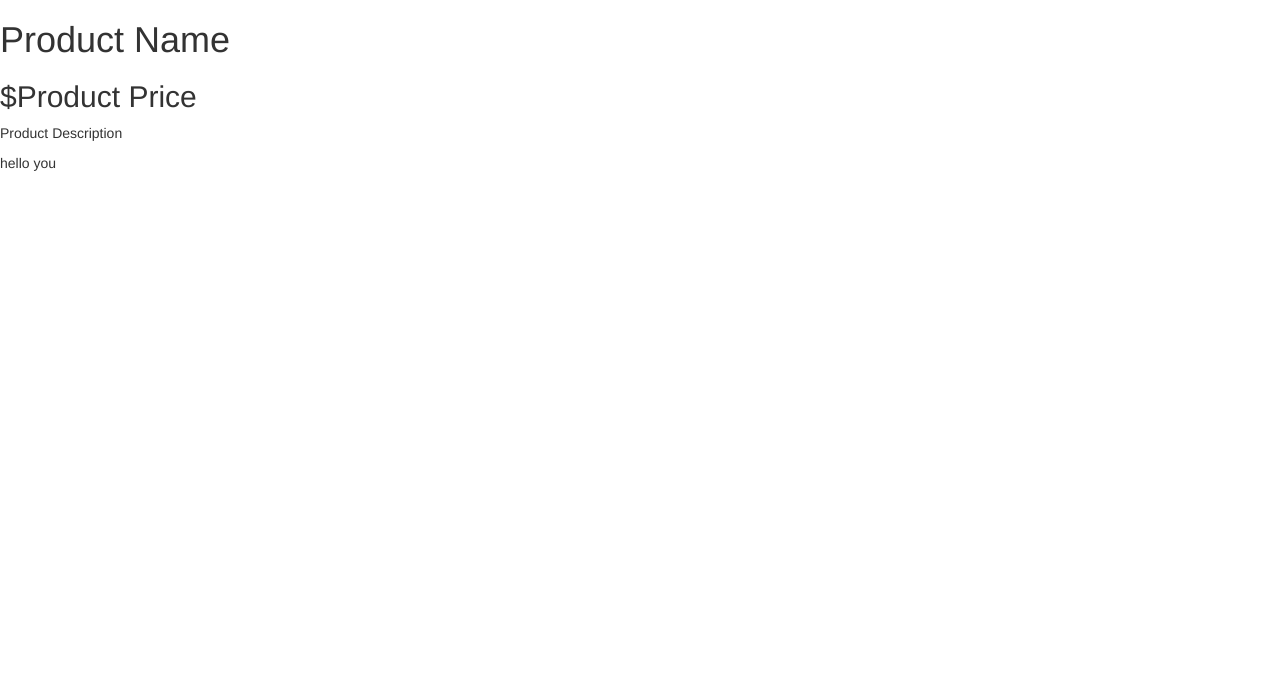
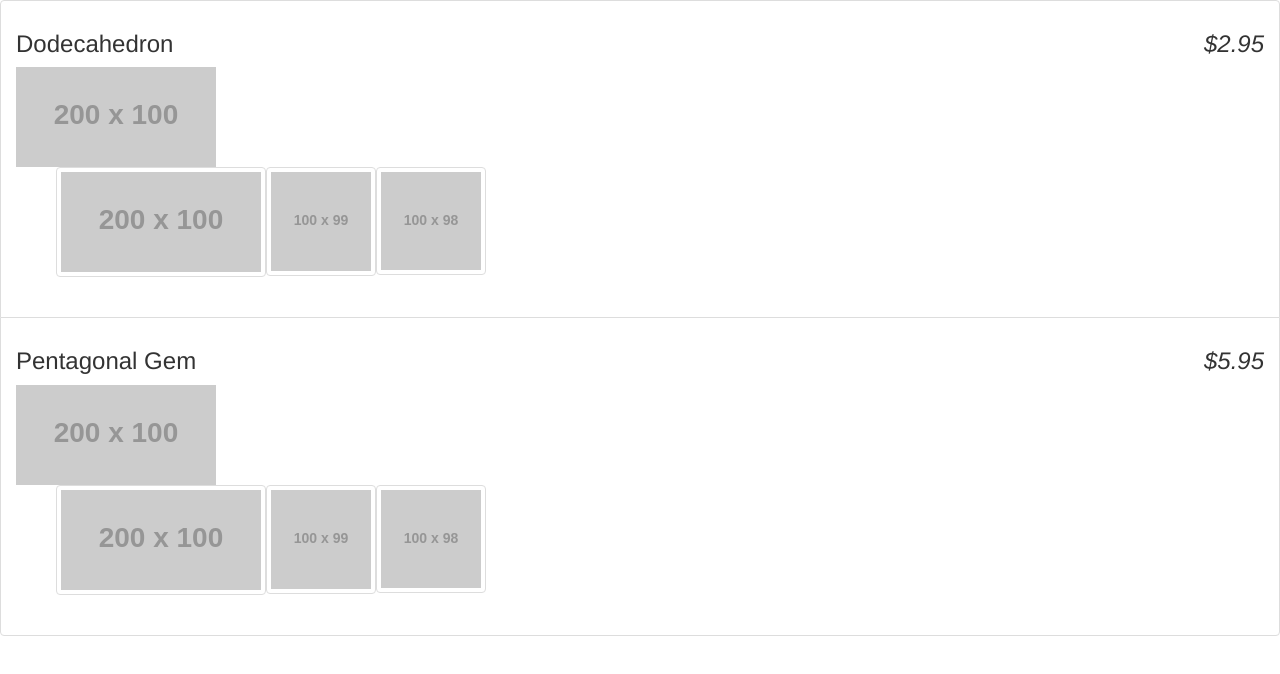
Before and after one commit to josephAnda/flatlander, a plain HTML site: page index.html in a window 1280 px wide. Drawn offline with Linux system fonts and the light colour scheme; placeholder pictures from the web are drawn by us.

Commit message:
added filters, repeaters, and ng-src

```diff
--- a/index.html
+++ b/index.html
@@ -2,15 +2,29 @@
 <html ng-app="store">
 	<head>
 		<link rel="stylesheet" type="text/css" href="css/bootstrap.min.css" />
+		<script type="text/javascript" src="js/angular.min.js"></script>
+    	<script type="text/javascript" src="js/app.js"></script>
 	</head>
-	<body>
-		<div ng-controller="StoreController as store">
-			<h1> Product Name </h1>
-			<h2> $Product Price</h2>
-			<p> Product Description </p>
+	<body class="list-group" ng-controller="StoreController as store">
+		<!-- Product Container -->
+		<div class="list-group-item" ng-repeat="product in store.products">
+			<h3>
+				{{product.name}}
+				<em class="pull-right">{{ product.price | currency }} </em>
+			</h3>
+
+			<!-- Image Gallery -->
+			<div class="gallery">
+				<div class="img-wrap">
+					<img ng-src="{{product.images[0]}}" />
+				</div>
+
+				<ul class="img-thumbnails clearfix">
+					<li ng-repeat="image in product.images" class="small-image pull-left thumbnail" >
+						<img ng-src="{{image}}" />
+					</li>
+				</ul>
+			</div>
 		</div>
-		<script type="text/javascript" src="js/angular.min.js"></script>
-		<script type="text/javascript" src="js/app.js"></script>
-		<p>{{"hello" + " you"}}</p>
 	</body>
 </html>
--- a/js/app.js
+++ b/js/app.js
@@ -2,14 +2,37 @@
 	var app = angular.module('store', [ ]);
 
 	app.controller('StoreController', function() {
-		this.product = gem;
+		this.products = gems;
 	});
 
-	var gem = {
-		name: 'Dodecahedron',
-		price: 2.95,
-		description: ' . . . . '
+	var gems = [
+		{
+			name: 'Dodecahedron',
+			price: 2.95,
+			description: 'Some gems have hidden qualities beyond their luster, \
+			beyond their shine...Dodeca is one of those gems.',
+			images: [
+			  "http://placehold.it/200x100",
+			  "http://placehold.it/100x99",
+			  "http://placehold.it/100x98"
+			],
+			canPurchase: true,
+			soldOut: false,
 
-	}
+		},
+		{
+			name: "Pentagonal Gem",
+			price: 5.95,
+			description: 'This wondrous piece of metal is the pride and joy of \
+			the Valkyria Clan.',
+			images: [
+			  "http://placehold.it/200x100",
+			  "http://placehold.it/100x99",
+			  "http://placehold.it/100x98"
+			],
+			canPurchase: true,
+			soldOut: false,
+		}
+	];
 
 })();
```
